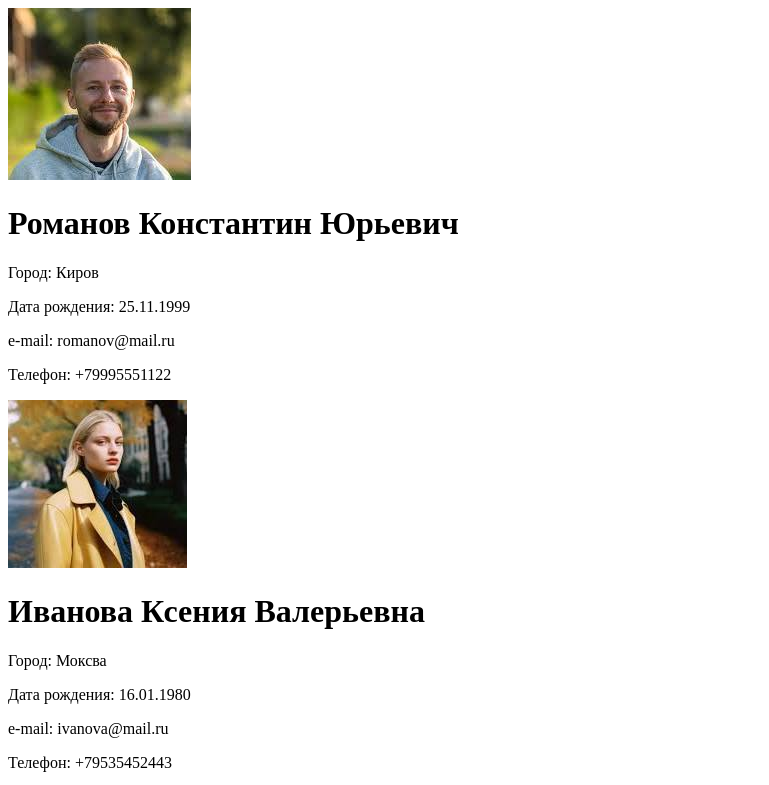
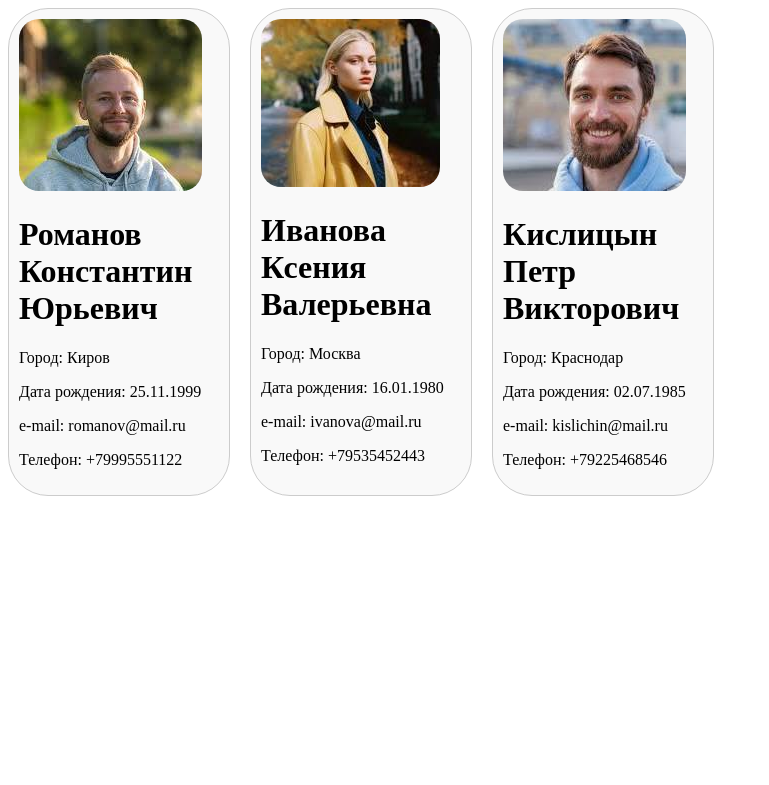
Before and after one commit to LaktinKirill/internet_site, a plain HTML site: page cards.html in a window 1280 px wide. Shown: the top 785 px of the page, without its empty margins (0-769 px from the left). Drawn offline with Linux system fonts and the light colour scheme.

Commit message:
ready_made_cards

```diff
--- a/cards.html
+++ b/cards.html
@@ -3,13 +3,13 @@
 <head>
     <meta charset="UTF-8">
     <title>Карточки</title>
-    <link rel="stylesheet" href="style2.css">
+    <link rel="stylesheet" href="style.css">
 </head>
 <body>
+<div class="cards-container">
     <div class="card">
-
         <div class="foto">
-        <img src="cards_foto/fhoto1.jpg">
+            <img src="cards_foto/fhoto1.jpg" alt="Фото 1">
         </div>
         <div class="info">
             <h1>Романов Константин Юрьевич</h1>
@@ -18,28 +18,24 @@
             <p>e-mail: romanov@mail.ru</p>
             <p>Телефон: +79995551122</p>
         </div>
-
     </div>
 
     <div class="card">
-
         <div class="foto">
-        <img src="cards_foto/fhoto2.jpg">
+            <img src="cards_foto/fhoto2.jpg" alt="Фото 2">
         </div>
         <div class="info">
             <h1>Иванова Ксения Валерьевна</h1>
-        <p>Город: Моксва</p>
+            <p>Город: Москва</p>
             <p>Дата рождения: 16.01.1980</p>
             <p>e-mail: ivanova@mail.ru</p>
             <p>Телефон: +79535452443</p>
         </div>
-
     </div>
 
     <div class="card">
-
         <div class="foto">
-        <img src="cards_foto/fhoto3.jpg">
+            <img src="cards_foto/fhoto3.jpg" alt="Фото 3">
         </div>
         <div class="info">
             <h1>Кислицын Петр Викторович</h1>
@@ -48,7 +44,7 @@
             <p>e-mail: kislichin@mail.ru</p>
             <p>Телефон: +79225468546</p>
         </div>
-
+    </div>
 </div>
 </body>
 </html>
--- a/style.css
+++ b/style.css
@@ -1,8 +1,23 @@
+.cards-container {
+    display: flex;
+    gap: 20px;
+}
+.card {
+    border: 1px solid #ccc;
+    padding: 10px;
+    background-color: #f9f9f9;
+    width: 200px;
+    border-radius: 40px;
+    transition: 1s;
+}
+.foto img {
+    max-width: 100%;
+    height: auto;
+    border-radius: 20px;
+}
 
-
-.card{
-    width: 400px
-    heigth: 550px
-    backgraund-color: #66CDAA
-
+.card:hover {
+    background-color: #ffa07adc;
+    border-radius: 0px;
+    transition: 1s;
 }
```
Lines whose indentation alone changed are shown as unchanged.
